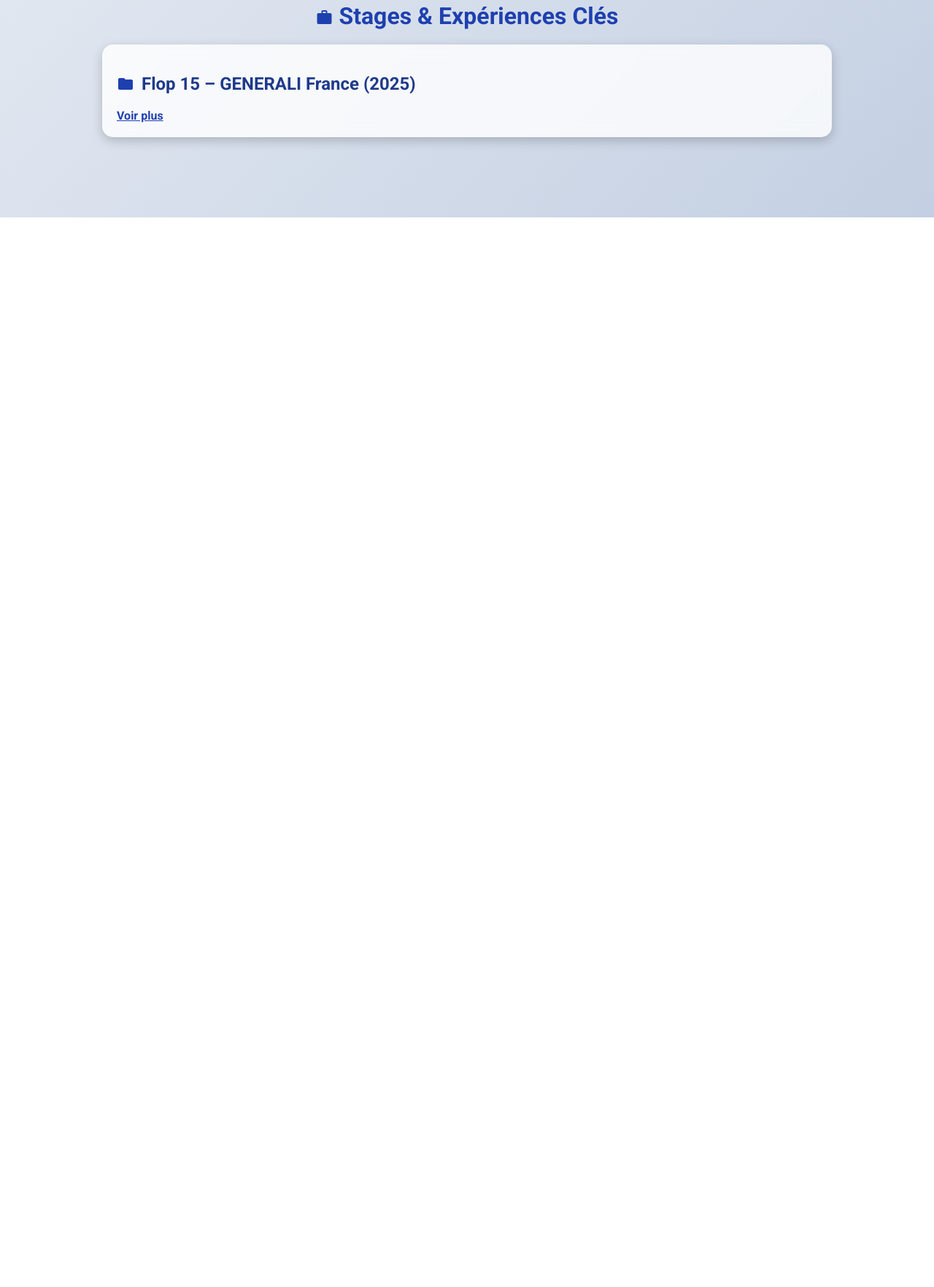
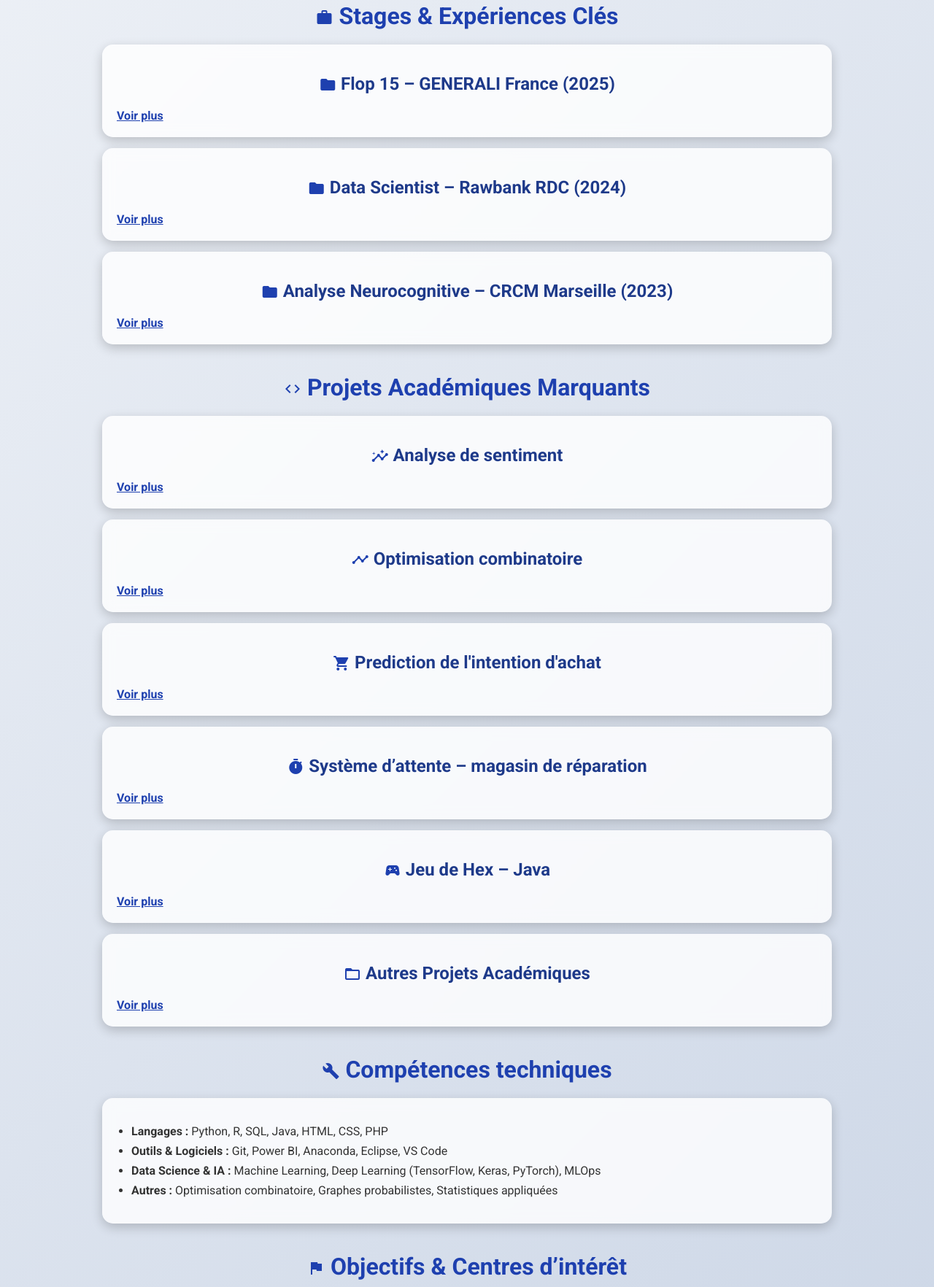
Before and after one commit to Peace-Salem/Peace-Salem, a plain HTML site: page index.html in a window 1280 px wide. Shown: the part 1036-2800 px from the top of the page at 73% size. Before the commit the page ends 1334 px from the top, so only its background shows below. Drawn offline with Linux system fonts and the light colour scheme.

Commit message:
Update index.html

```diff
--- a/index.html
+++ b/index.html
@@ -7,7 +7,6 @@
 <link href="https://fonts.googleapis.com/css2?family=Roboto:wght@400;700&display=swap" rel="stylesheet">
 <link href="https://fonts.googleapis.com/icon?family=Material+Icons" rel="stylesheet">
 <style>
-    /* Général */
     body {
         font-family: 'Roboto', sans-serif;
         margin: 0;
@@ -20,21 +19,14 @@
         margin: 40px auto;
         padding: 30px;
     }
-    h1, h2, h3 {
-        text-align: center;
-    }
+    h1, h2, h3 { text-align: center; }
     h1 { font-size: 2.5em; margin-bottom: 10px; color: #1e3a8a; }
     h2 { font-size: 2em; margin-top: 40px; margin-bottom: 20px; color: #1e40af; }
     h3 { font-size: 1.5em; margin-top: 20px; margin-bottom: 10px; color: #1e3a8a; }
-
-    /* Badges */
+    .material-icons { vertical-align: middle; color: #1e40af; }
     .badges { text-align: center; margin-bottom: 30px; }
     .badges img { margin: 5px; vertical-align: middle; }
-
-    /* Sections */
     .section { margin-bottom: 40px; }
-
-    /* Cartes */
     .card {
         background: rgba(255,255,255,0.8);
         backdrop-filter: blur(8px);
@@ -48,46 +40,26 @@
         transform: translateY(-5px);
         box-shadow: 0 12px 30px rgba(0,0,0,0.3);
     }
-    .card h3 { display: flex; align-items: center; gap: 10px; }
-    .material-icons { vertical-align: middle; color: #1e40af; }
-
-    /* Liens */
     a { color: #1e40af; text-decoration: none; transition: transform 0.2s; }
     a:hover { transform: scale(1.05); }
-
-    /* Toggle */
     .toggle-content { max-height: 0; overflow: hidden; transition: max-height 0.5s ease; }
     .toggle-btn { cursor: pointer; font-weight: bold; color: #1e40af; text-decoration: underline; display: inline-block; margin-top: 10px; }
-
-    /* Stats */
     .stats img { display: block; margin: 20px auto; border-radius: 15px; box-shadow: 0 8px 20px rgba(0,0,0,0.2); }
-
-    /* Listes */
     ul { padding-left: 20px; }
     li { margin-bottom: 8px; }
-
-    /* Responsive */
-    @media (max-width: 600px) {
-        .container { padding: 20px; }
-    }
+    @media (max-width: 600px) { .container { padding: 20px; } }
 </style>
 </head>
 <body>
 <div class="container">
     <h1>👋 Salut ! Je suis <strong>Salem LUKAU MAKIESE</strong></h1>
-
     <div class="badges">
-        <a href="https://github.com/Peace-Salem">
-            <img src="https://img.shields.io/github/followers/Peace-Salem?label=Follow&style=social" alt="GitHub followers">
-        </a>
-        <a href="https://www.linkedin.com/in/salem-lukau-makiese-3469251b8/">
-            <img src="https://img.shields.io/badge/LinkedIn-Connect-blue?logo=linkedin" alt="LinkedIn">
-        </a>
-        <a href="https://peace-salem.github.io/presentation-salem/">
-            <img src="https://img.shields.io/badge/Portfolio-GitHub%20Pages-1e90ff?logo=github" alt="Portfolio">
-        </a>
+        <a href="https://github.com/Peace-Salem"><img src="https://img.shields.io/github/followers/Peace-Salem?label=Follow&style=social" alt="GitHub followers"></a>
+        <a href="https://www.linkedin.com/in/salem-lukau-makiese-3469251b8/"><img src="https://img.shields.io/badge/LinkedIn-Connect-blue?logo=linkedin" alt="LinkedIn"></a>
+        <a href="https://peace-salem.github.io/presentation-salem/"><img src="https://img.shields.io/badge/Portfolio-GitHub%20Pages-1e90ff?logo=github" alt="Portfolio"></a>
     </div>
 
+    <!-- À propos -->
     <div class="section">
         <h2><span class="material-icons">school</span> À propos de moi</h2>
         <p>Étudiante en <strong>Master 2 MIASHS</strong> – parcours <strong>Actuariat & Ingénierie de Données</strong>, passionnée par la valorisation des données, la modélisation prédictive et le développement d’outils intelligents alliant mathématiques, informatique et finance.</p>
@@ -95,8 +67,10 @@
         <p>🌍 Basée entre <strong>France</strong> et <strong>République Démocratique du Congo</strong>.</p>
     </div>
 
+    <!-- Expériences -->
     <div class="section">
         <h2><span class="material-icons">work</span> Stages & Expériences Clés</h2>
+
         <div class="card">
             <h3><span class="material-icons">folder</span> Flop 15 – GENERALI France (2025)</h3>
             <div class="toggle-content">
@@ -111,11 +85,133 @@
             <span class="toggle-btn">Voir plus</span>
         </div>
 
-        <!-- Ajouter les autres expériences ici de la même manière -->
-
+        <div class="card">
+            <h3><span class="material-icons">folder</span> Data Scientist – Rawbank RDC (2024)</h3>
+            <div class="toggle-content">
+                <ul>
+                    <li>Exploration et nettoyage de données internes</li>
+                    <li>Détection d’anomalies et modélisation par <strong>régression linéaire</strong></li>
+                    <li>Reporting automatisé en Python</li>
+                </ul>
+            </div>
+            <span class="toggle-btn">Voir plus</span>
         </div>
 
-    <!-- Projets, compétences, contact, stats… à styliser de la même façon -->
+        <div class="card">
+            <h3><span class="material-icons">folder</span> Analyse Neurocognitive – CRCM Marseille (2023)</h3>
+            <div class="toggle-content">
+                <ul>
+                    <li>Graphes probabilistes et modèles bayésiens</li>
+                    <li>Analyse des relations cognition-scolarité</li>
+                    <li>Visualisation des réseaux et identification des facteurs influençant l’état neurocognitif</li>
+                </ul>
+                <p>📄 <a href="https://github.com/Peace-Salem/RapportStageEtProjets/blob/main/RapportStage/rapport_stage_crcm.pdf">Télécharger le rapport CRCM</a></p>
+            </div>
+            <span class="toggle-btn">Voir plus</span>
+        </div>
+    </div>
+
+    <!-- Projets -->
+    <div class="section">
+        <h2><span class="material-icons">code</span> Projets Académiques Marquants</h2>
+
+        <div class="card">
+            <h3><span class="material-icons">insights</span> Analyse de sentiment</h3>
+            <div class="toggle-content">
+                <p>Classification automatique des émotions exprimées dans des tweets via <strong>NLP et Machine Learning</strong> en Python.</p>
+            </div>
+            <span class="toggle-btn">Voir plus</span>
+        </div>
+
+        <div class="card">
+            <h3><span class="material-icons">timeline</span> Optimisation combinatoire</h3>
+            <div class="toggle-content">
+                <p>Planification multi-année de projets avec contraintes budgétaires et coûts non linéaires.</p>
+            </div>
+            <span class="toggle-btn">Voir plus</span>
+        </div>
+
+        <div class="card">
+            <h3><span class="material-icons">shopping_cart</span> Prediction de l'intention d'achat</h3>
+            <div class="toggle-content">
+                <p>Modélisation prédictive du comportement client via <strong>Machine Learning supervisé</strong>.</p>
+            </div>
+            <span class="toggle-btn">Voir plus</span>
+        </div>
+
+        <div class="card">
+            <h3><span class="material-icons">timer</span> Système d’attente – magasin de réparation</h3>
+            <div class="toggle-content">
+                <p>Étude d’un système d’attente réel via processus stochastiques <strong>M/M/1</strong>.</p>
+            </div>
+            <span class="toggle-btn">Voir plus</span>
+        </div>
+
+        <div class="card">
+            <h3><span class="material-icons">sports_esports</span> Jeu de Hex – Java</h3>
+            <div class="toggle-content">
+                <p>Implémentation d’un jeu de stratégie avec IA intégrée (Minimax et heuristiques).</p>
+            </div>
+            <span class="toggle-btn">Voir plus</span>
+        </div>
+
+        <div class="card">
+            <h3><span class="material-icons">folder_open</span> Autres Projets Académiques</h3>
+            <div class="toggle-content">
+                <ul>
+                    <li><a href="https://github.com/Peace-Salem/RapportStageEtProjets/tree/main/ProjetsAcademiques/data_mining_JNNET">Data Mining JNNET</a></li>
+                    <li><a href="https://github.com/Peace-Salem/RapportStageEtProjets/tree/main/ProjetsAcademiques/programmation_contrainte_salle_cours">Programmation contrainte salle cours</a></li>
+                    <li><a href="https://github.com/Peace-Salem/soumission-python">Projet Easy.py</a></li>
+                    <li><a href="https://github.com/Peace-Salem/business-game">Business Game – Simulation d’entreprise</a></li>
+                </ul>
+            </div>
+            <span class="toggle-btn">Voir plus</span>
+        </div>
+    </div>
+
+    <!-- Compétences -->
+    <div class="section">
+        <h2><span class="material-icons">build</span> Compétences techniques</h2>
+        <div class="card">
+            <ul>
+                <li><strong>Langages :</strong> Python, R, SQL, Java, HTML, CSS, PHP</li>
+                <li><strong>Outils & Logiciels :</strong> Git, Power BI, Anaconda, Eclipse, VS Code</li>
+                <li><strong>Data Science & IA :</strong> Machine Learning, Deep Learning (TensorFlow, Keras, PyTorch), MLOps</li>
+                <li><strong>Autres :</strong> Optimisation combinatoire, Graphes probabilistes, Statistiques appliquées</li>
+            </ul>
+        </div>
+    </div>
+
+    <!-- Objectifs -->
+    <div class="section">
+        <h2><span class="material-icons">flag</span> Objectifs & Centres d’intérêt</h2>
+        <div class="card">
+            <ul>
+                <li>📈 Actuariat & Finance durable</li>
+                <li>🧮 Mathématiques appliquées</li>
+                <li>🤝 Innovation & Impact</li>
+            </ul>
+        </div>
+    </div>
+
+    <!-- Contact -->
+    <div class="section">
+        <h2><span class="material-icons">contact_mail</span> Contact</h2>
+        <div class="card">
+            <ul>
+                <li>Email : <a href="mailto:salemlukau43@gmail.com">salemlukau43@gmail.com</a></li>
+                <li>LinkedIn : <a href="https://www.linkedin.com/in/salem-lukau-makiese-3469251b8/">Mon Profil LinkedIn</a></li>
+                <li>Portfolio : <a href="https://peace-salem.github.io/presentation-salem/">GitHub Pages – Présentation</a></li>
+            </ul>
+        </div>
+    </div>
+
+    <!-- Stats GitHub -->
+    <div class="section stats">
+        <h2><span class="material-icons">bar_chart</span> Statistiques GitHub</h2>
+        <img src="https://github-readme-stats.vercel.app/api?username=Peace-Salem&show_icons=true&theme=radical" alt="GitHub stats">
+        <img src="https://github-readme-stats.vercel.app/api/top-langs/?username=Peace-Salem&layout=compact&theme=radical" alt="Top Langs">
+    </div>
 </div>
 
 <script>
```
Lines whose indentation alone changed are shown as unchanged.
